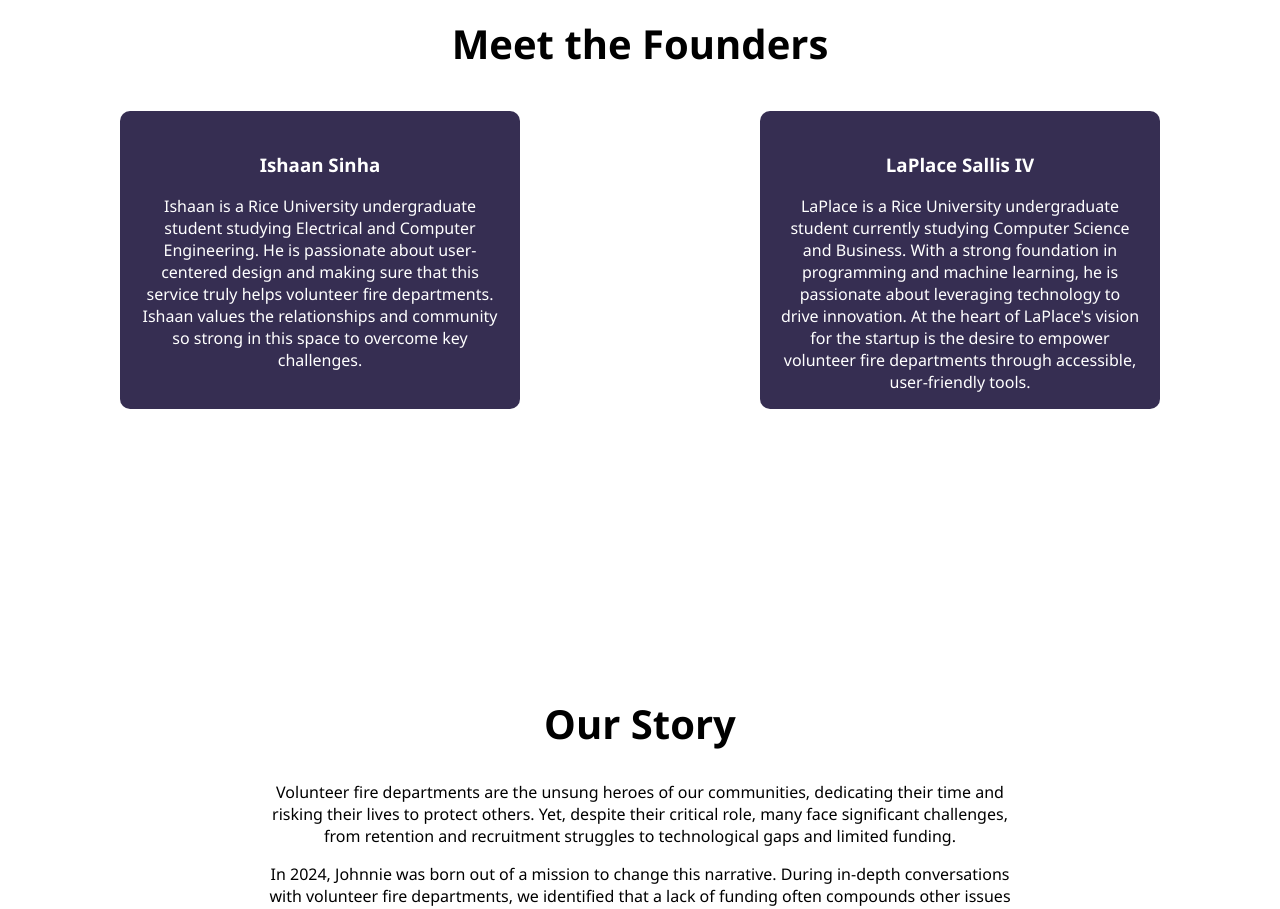
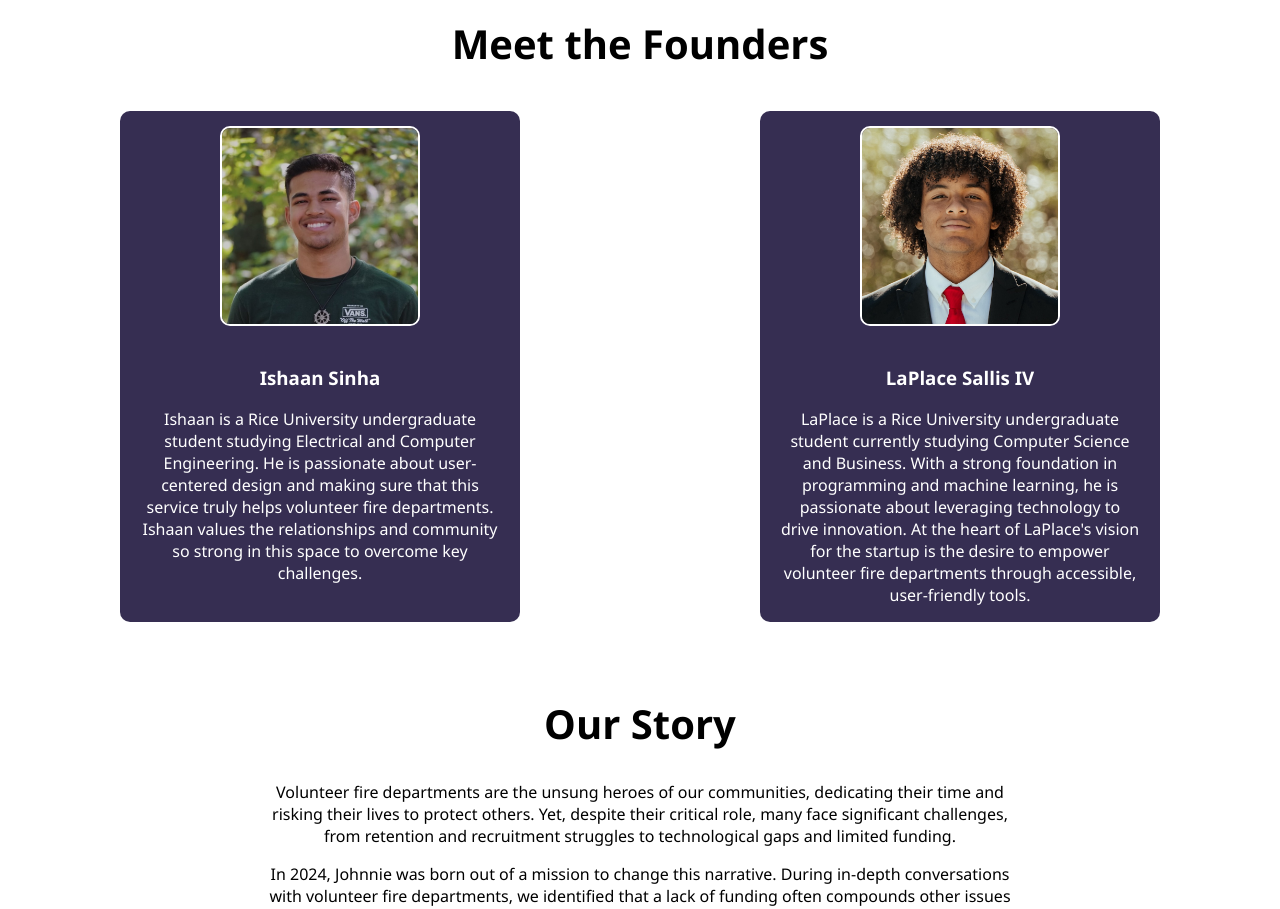
Before and after one commit to laplaces42/johnnie, a React (Create React App) app in the folder frontend/: page /about in a window 1280 px wide. Shown: the part 1480-2389 px from the top of the page. Built offline with nearby package versions, Linux system fonts and the light colour scheme.

Commit message:
Added headshots to about page

```diff
--- a/frontend/src/pages/AboutPage.jsx
+++ b/frontend/src/pages/AboutPage.jsx
@@ -112,7 +112,7 @@ export function AboutPage() {
         <h2>Meet the Founders</h2>
         <div className="ab3-founders">
           <div className="ab3-founder1">
-            <img src="" alt="" />
+            <img className="headshot" src="/images/ishaan_headshot.jpg" alt="" />
             <h3>Ishaan Sinha</h3>
             <p>
               Ishaan is a Rice University undergraduate student studying
@@ -123,7 +123,7 @@ export function AboutPage() {
             </p>
           </div>
           <div className="ab3-founder2">
-            <img src="" alt="" />
+            <img className="headshot" src="/images/laplace_headshot.jpg" alt="" />
             <h3>LaPlace Sallis IV</h3>
             <p>
               LaPlace is a Rice University undergraduate student currently
--- a/frontend/src/stylesheets/AboutPage.css
+++ b/frontend/src/stylesheets/AboutPage.css
@@ -49,3 +49,11 @@ h2 {
     border-radius: 10px;
 
 }
+
+.headshot {
+    height: 200px;
+    margin: 15px;
+    border-radius: 10px;
+    border: 2px white solid;
+
+}
```
Also changed, not shown: frontend/public/images/ishaan_headshot.jpg (added), frontend/public/images/laplace_headshot.jpg (added).
